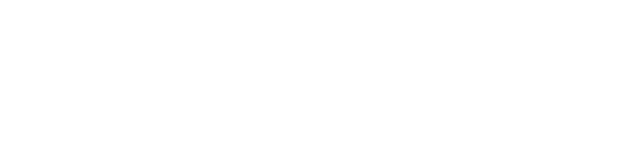
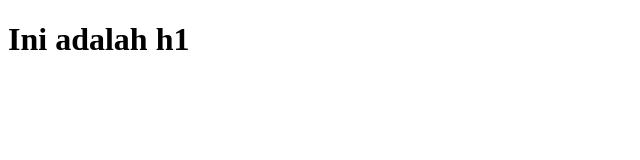
Before and after one commit to BagasHanann/belajar-git, a plain HTML site: page index.html in a window 1280 px wide. Shown: the whole page, without its empty margins (0-640 px from the left). Drawn offline with Linux system fonts and the light colour scheme.

Commit message:
{add element H1}

```diff
--- a/index.html
+++ b/index.html
@@ -5,5 +5,7 @@
 		<meta name="viewport" content="width=device-width, initial-scale=1.0" />
 		<title>Document</title>
 	</head>
-	<body></body>
+	<body>
+		<h1>Ini adalah h1</h1>
+	</body>
 </html>
```
